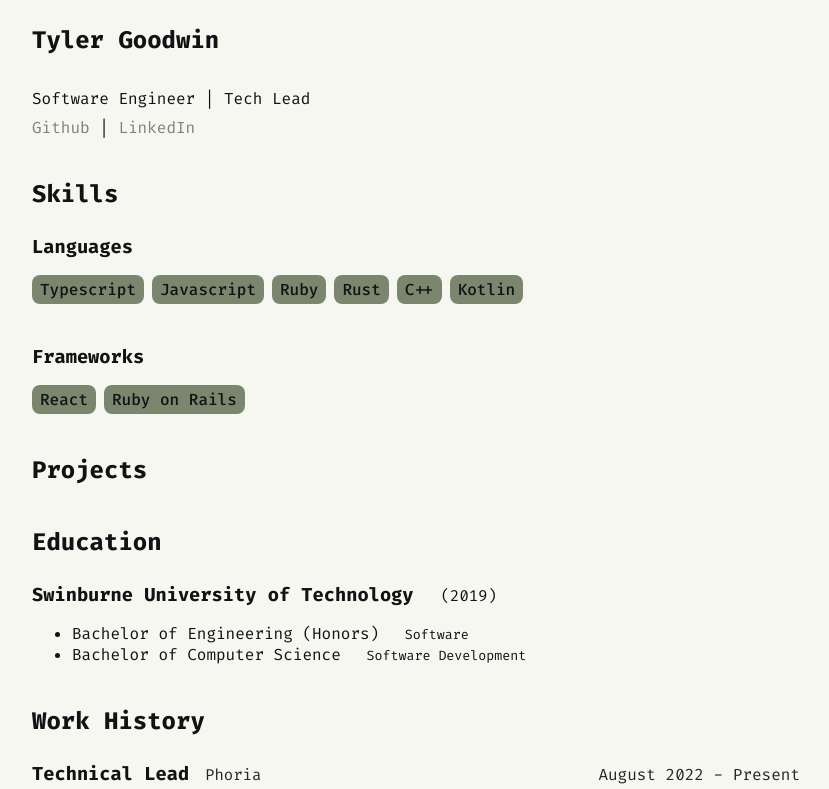
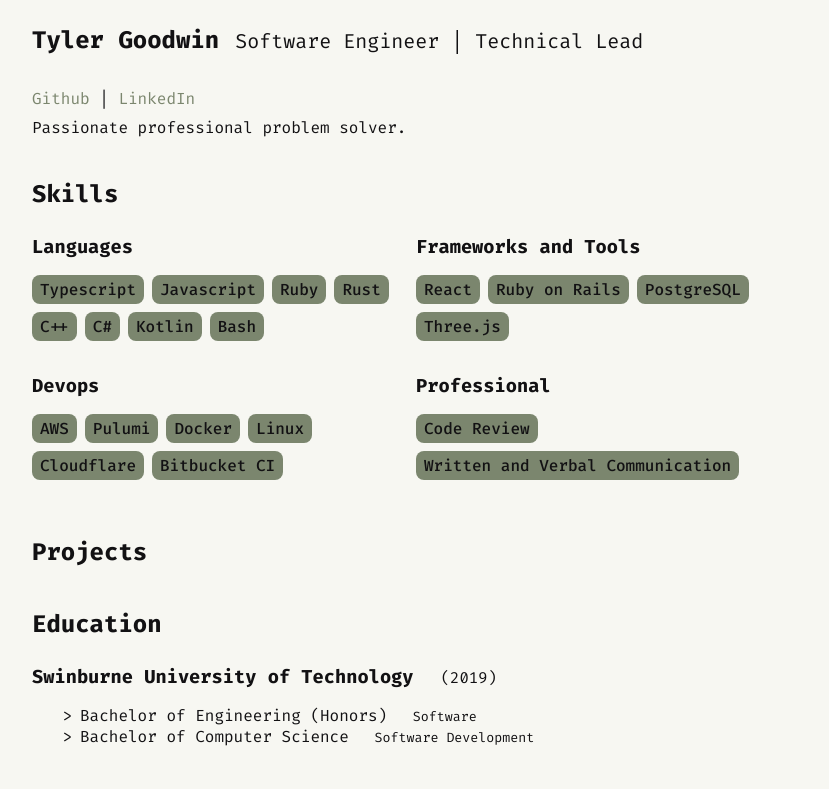
Before and after one commit to tyler-goodwin/resume, a Next.js app: page / in a window 1280 px wide. Shown: the top 789 px of the page, without its empty margins (224-1053 px from the left). Built offline with nearby package versions, Linux system fonts and the light colour scheme.

Commit message:
Add some more skills and tweak styles

```diff
--- a/src/components/Info.tsx
+++ b/src/components/Info.tsx
@@ -8,11 +8,13 @@ const LINKED_IN = "https://www.linkedin.com/in/tylerjgoodwin/";
 export const Info: React.FC = () => {
   return (
     <section>
-      <h1>Tyler Goodwin</h1>
-      <p>Software Engineer | Tech Lead</p>
+      <h1>
+        Tyler Goodwin<small>Software Engineer | Technical Lead</small>
+      </h1>
       <p>
         <a href={GITHUB}>Github</a> | <a href={LINKED_IN}>LinkedIn</a>
       </p>
+      <p>Passionate professional problem solver.</p>
     </section>
   );
 };
--- a/src/components/Skills.module.css
+++ b/src/components/Skills.module.css
@@ -1,3 +1,19 @@
+.skills {
+  display: flex;
+  flex-wrap: wrap;
+  gap: 16px;
+}
+
+.skills > * {
+  flex-basis: calc(50% - 16px);
+}
+
+@media screen and (max-width: 600px) {
+  .skills > * {
+    flex-basis: calc(100% - 16px);
+  }
+}
+
 .badges {
   margin: 0;
   padding: 0;
@@ -5,6 +21,7 @@
   flex-wrap: wrap;
   list-style: none;
   gap: 8px;
+  margin-bottom: 16px;
 }
 
 .badges > li {
@@ -16,4 +33,5 @@
   font-weight: 500;
   color: var(--foreground);
   background-color: var(--accent-secondary);
+  list-style-type: none;
 }
--- a/src/components/Skills.tsx
+++ b/src/components/Skills.tsx
@@ -5,11 +5,28 @@ import styles from "./Skills.module.css";
 export const DEFAULT_SKILLS: Section[] = [
   {
     heading: "Languages",
-    items: ["Typescript", "Javascript", "Ruby", "Rust", "C++", "Kotlin"],
+    items: [
+      "Typescript",
+      "Javascript",
+      "Ruby",
+      "Rust",
+      "C++",
+      "C#",
+      "Kotlin",
+      "Bash",
+    ],
   },
   {
-    heading: "Frameworks",
-    items: ["React", "Ruby on Rails"],
+    heading: "Frameworks and Tools",
+    items: ["React", "Ruby on Rails", "PostgreSQL", "Three.js"],
+  },
+  {
+    heading: "Devops",
+    items: ["AWS", "Pulumi", "Docker", "Linux", "Cloudflare", "Bitbucket CI"],
+  },
+  {
+    heading: "Professional",
+    items: ["Code Review", "Written and Verbal Communication"],
   },
 ];
 
@@ -27,9 +44,11 @@ export const Skills: React.FC<Props> = (props) => {
   return (
     <section>
       <h2>Skills</h2>
-      {(sections || []).map((s, i) => (
-        <SectionDisplay key={i} section={s} />
-      ))}
+      <div className={styles.skills}>
+        {(sections || []).map((s, i) => (
+          <SectionDisplay key={i} section={s} />
+        ))}
+      </div>
     </section>
   );
 };
@@ -43,13 +62,13 @@ export const SectionDisplay: React.FC<{ section: Section }> = (props) => {
     section: { heading, items },
   } = props;
   return (
-    <section>
+    <div>
       <h3>{heading}</h3>
       <ul className={styles.badges}>
         {items.map((s, i) => (
           <li key={i}>{s}</li>
         ))}
       </ul>
-    </section>
+    </div>
   );
 };
--- a/src/styles/globals.css
+++ b/src/styles/globals.css
@@ -1,5 +1,7 @@
 :root {
   --max-width: 1100px;
+  --small-screen: 600px;
+
   --section-margin: 2.5rem;
   --h1-margin: 2rem;
   --h2-margin: 1.5rem;
@@ -98,6 +100,11 @@ ul {
   margin-top: var(--body-margin);
 }
 
+li {
+  padding-left: 8px;
+  list-style-type: ">";
+}
+
 @media (prefers-color-scheme: dark) {
   html {
     color-scheme: dark;
```
